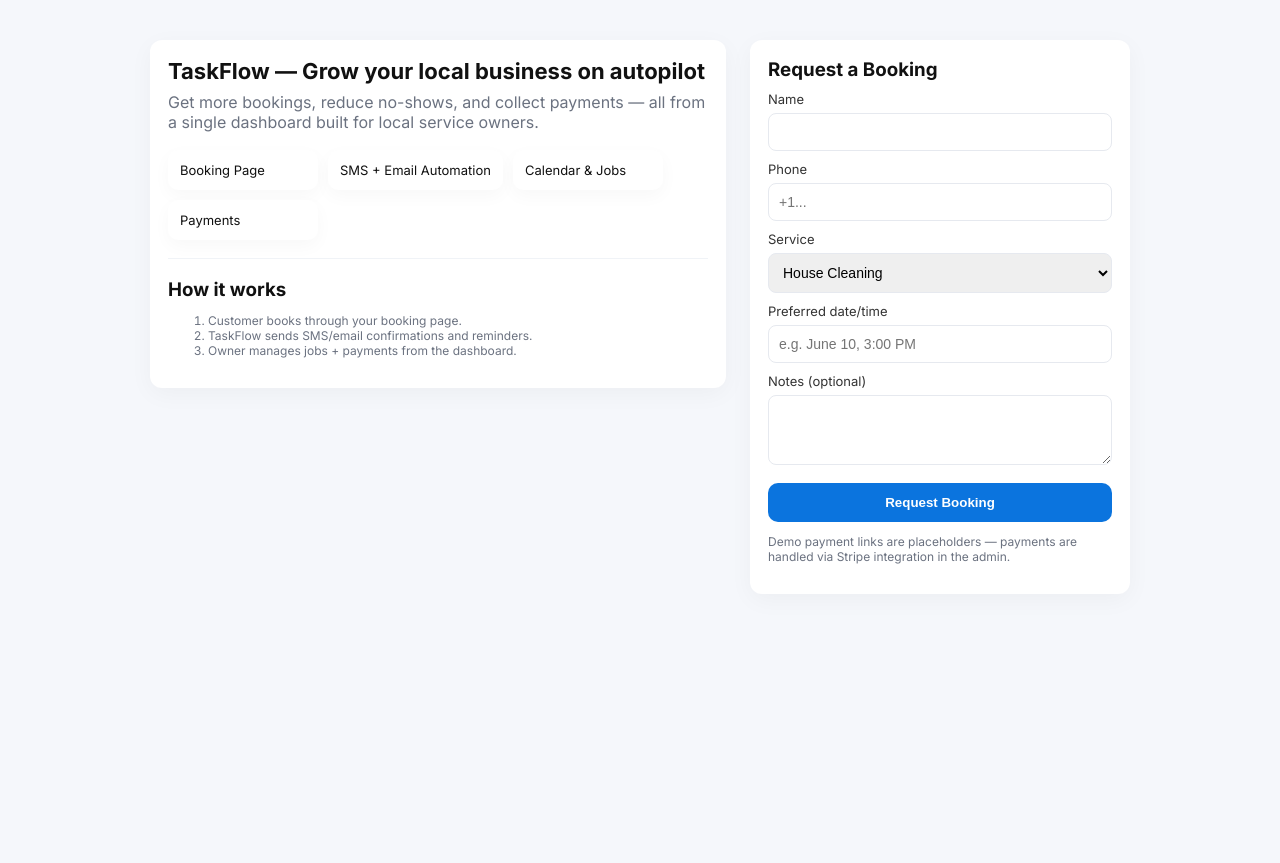
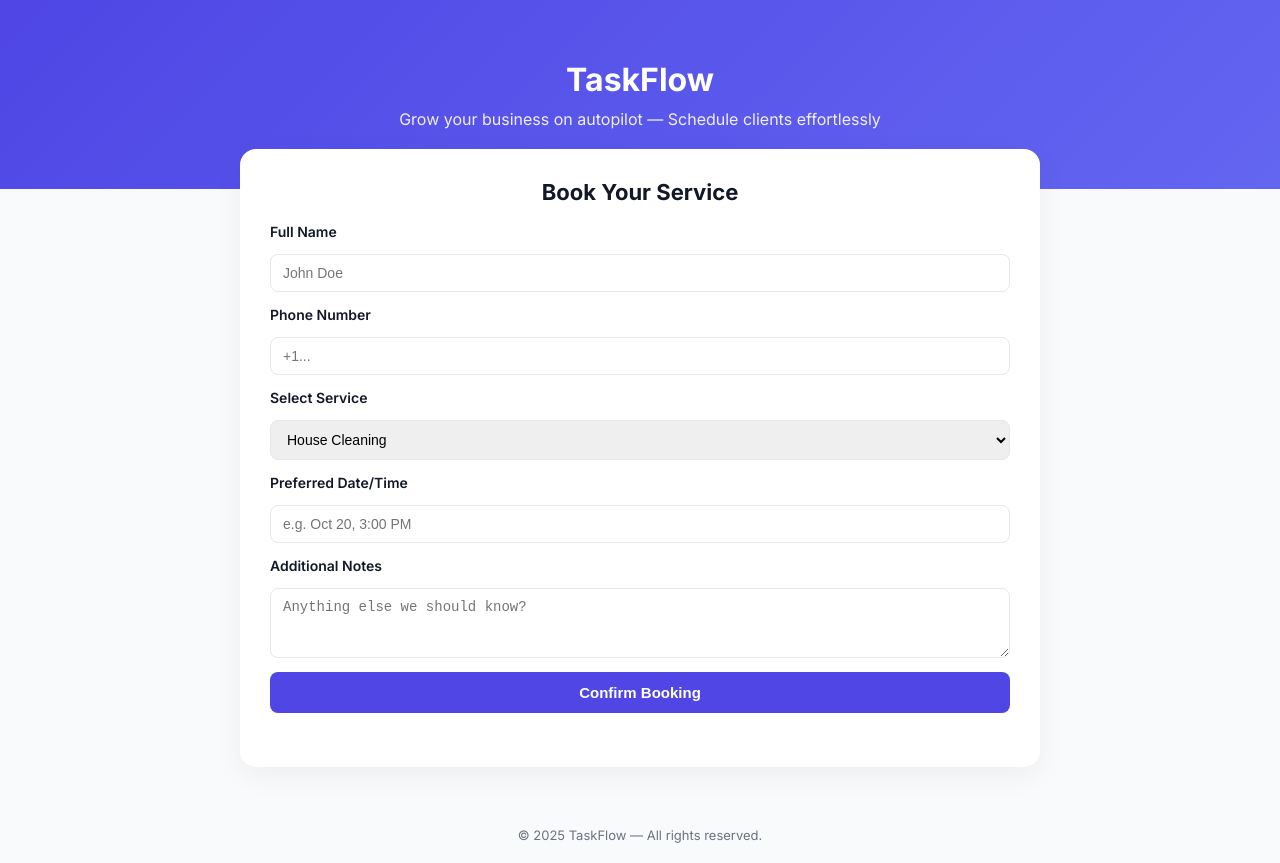
Before and after one commit to salmansdiodi02-stack/taskflow_mvp_v2, a React app: page frontend/index.html in a window 1280 px wide. Before the commit the page ends 800 px from the top, so only its background shows below. Built offline with nearby package versions, Linux system fonts and the light colour scheme.

Commit message:
Redesigned booking form to modern layout

```diff
--- a/frontend/index.html
+++ b/frontend/index.html
@@ -2,81 +2,127 @@
 <html lang="en">
 <head>
   <meta charset="utf-8" />
-  <meta name="viewport" content="width=device-width,initial-scale=1" />
-  <title>TaskFlow — Book a Job</title>
+  <meta name="viewport" content="width=device-width, initial-scale=1" />
+  <title>TaskFlow — Book Your Service</title>
   <link href="https://fonts.googleapis.com/css2?family=Inter:wght@400;600;700&display=swap" rel="stylesheet">
   <style>
-    :root{--bg:#f5f7fb;--card:#ffffff;--muted:#6b7280;--primary:#0b74de}
-    *{box-sizing:border-box}
-    body{font-family:Inter,system-ui,Arial;margin:0;padding:40px;background:var(--bg);color:#111}
-    .wrap{max-width:980px;margin:0 auto;display:grid;grid-template-columns:1fr 380px;gap:24px;align-items:start}
-    .hero{padding:28px;border-radius:14px;background:linear-gradient(180deg,#fff,#fbfdff);box-shadow:0 8px 30px rgba(15,23,42,0.06)}
-    h1{font-size:22px;margin:0 0 8px}
-    p.lead{margin:0 0 18px;color:var(--muted)}
-    .features{display:flex;gap:10px;flex-wrap:wrap}
-    .feature{background:#fff;padding:12px;border-radius:10px;box-shadow:0 6px 18px rgba(12,18,30,0.03);min-width:150px;font-size:13px}
-    .card{background:var(--card);padding:18px;border-radius:12px;box-shadow:0 6px 24px rgba(10,10,20,0.04)}
-    label{display:block;margin:10px 0 6px;font-size:13px;color:#333}
-    input,select,textarea{width:100%;padding:10px;border-radius:8px;border:1px solid #e6e9ef;font-size:14px}
-    button{margin-top:14px;width:100%;padding:12px;border-radius:10px;border:0;background:var(--primary);color:#fff;font-weight:700;cursor:pointer}
-    .note{font-size:13px;color:var(--muted);margin-top:8px}
-    .small{font-size:12px;color:var(--muted)}
-    .right{position:sticky;top:20px}
-    .pay{background:#0bda73;color:#033;display:inline-block;padding:8px 12px;border-radius:8px;margin-top:8px;text-decoration:none;font-weight:600}
+    :root {
+      --primary: #4f46e5;
+      --bg: #f9fafb;
+      --text: #111827;
+      --muted: #6b7280;
+      --card: #ffffff;
+    }
+    * { box-sizing: border-box; }
+    body {
+      font-family: 'Inter', sans-serif;
+      margin: 0;
+      padding: 0;
+      background: var(--bg);
+      color: var(--text);
+    }
+    header {
+      background: linear-gradient(135deg, var(--primary), #6366f1);
+      color: white;
+      text-align: center;
+      padding: 60px 20px;
+    }
+    header h1 { font-size: 32px; margin: 0 0 10px; }
+    header p { margin: 0; font-size: 16px; opacity: 0.9; }
+
+    main {
+      max-width: 800px;
+      margin: -40px auto 40px;
+      background: var(--card);
+      border-radius: 16px;
+      box-shadow: 0 8px 30px rgba(0,0,0,0.05);
+      padding: 30px;
+    }
+
+    h2 {
+      margin-top: 0;
+      text-align: center;
+      font-size: 22px;
+    }
+
+    form { display: flex; flex-direction: column; gap: 14px; }
+    label { font-weight: 600; font-size: 14px; }
+    input, select, textarea {
+      padding: 10px 12px;
+      border: 1px solid #e5e7eb;
+      border-radius: 8px;
+      font-size: 14px;
+    }
+
+    button {
+      background: var(--primary);
+      color: white;
+      padding: 12px;
+      border: none;
+      border-radius: 8px;
+      font-size: 15px;
+      font-weight: 600;
+      cursor: pointer;
+      transition: background 0.2s ease;
+    }
+    button:hover { background: #4338ca; }
+
+    .status {
+      text-align: center;
+      margin-top: 10px;
+      font-size: 14px;
+      color: var(--muted);
+    }
+
+    footer {
+      text-align: center;
+      padding: 20px;
+      font-size: 13px;
+      color: var(--muted);
+    }
   </style>
 </head>
 <body>
-  <div class="wrap">
-    <div class="hero card">
-      <h1>TaskFlow — Grow your local business on autopilot</h1>
-      <p class="lead">Get more bookings, reduce no-shows, and collect payments — all from a single dashboard built for local service owners.</p>
-      <div class="features">
-        <div class="feature">Booking Page</div>
-        <div class="feature">SMS + Email Automation</div>
-        <div class="feature">Calendar & Jobs</div>
-        <div class="feature">Payments</div>
-      </div>
+  <header>
+    <h1>TaskFlow</h1>
+    <p>Grow your business on autopilot — Schedule clients effortlessly</p>
+  </header>
 
-      <hr style="margin:18px 0;border:none;border-top:1px solid #f0f3f7">
+  <main>
+    <h2>Book Your Service</h2>
+    <form id="bookingForm">
+      <label for="name">Full Name</label>
+      <input id="name" name="name" placeholder="John Doe" required />
 
-      <h3 style="margin-bottom:8px">How it works</h3>
-      <ol class="small">
-        <li>Customer books through your booking page.</li>
-        <li>TaskFlow sends SMS/email confirmations and reminders.</li>
-        <li>Owner manages jobs + payments from the dashboard.</li>
-      </ol>
-    </div>
+      <label for="phone">Phone Number</label>
+      <input id="phone" name="phone" placeholder="+1..." required />
 
-    <div class="card right">
-      <h3 style="margin:0 0 10px">Request a Booking</h3>
-      <form id="bookingForm">
-        <label for="name">Name</label>
-        <input id="name" name="name" required />
-        <label for="phone">Phone</label>
-        <input id="phone" name="phone" required placeholder="+1..." />
-        <label for="service">Service</label>
+      <label for="service">Select Service</label>
       <select id="service" name="service">
         <option>House Cleaning</option>
         <option>Lawn Care</option>
         <option>Plumbing</option>
         <option>Painting</option>
       </select>
-        <label for="date">Preferred date/time</label>
-        <input id="date" name="date" placeholder="e.g. June 10, 3:00 PM" />
-        <label for="notes">Notes (optional)</label>
-        <textarea id="notes" name="notes" rows="3"></textarea>
-        <button type="submit">Request Booking</button>
-        <div class="note" id="status"></div>
-        <a class="pay" id="payLink" href="#" style="display:none">Pay Now (Demo)</a>
+
+      <label for="date">Preferred Date/Time</label>
+      <input id="date" name="date" placeholder="e.g. Oct 20, 3:00 PM" />
+
+      <label for="notes">Additional Notes</label>
+      <textarea id="notes" name="notes" rows="3" placeholder="Anything else we should know?"></textarea>
+
+      <button type="submit">Confirm Booking</button>
+      <div class="status" id="status"></div>
     </form>
-      <p class="small" style="margin-top:12px">Demo payment links are placeholders — payments are handled via Stripe integration in the admin.</p>
-    </div>
-  </div>
+  </main>
+
+  <footer>
+    © 2025 TaskFlow — All rights reserved.
+  </footer>
 
   <script>
     const form = document.getElementById('bookingForm');
     const status = document.getElementById('status');
-    const payLink = document.getElementById('payLink');
     form.addEventListener('submit', async (e) => {
       e.preventDefault();
       status.textContent = "Sending...";
@@ -89,26 +135,19 @@
       };
       try {
         const res = await fetch('https://taskflow-mvp-v2.onrender.com/api/leads', {
-
           method: 'POST',
           headers: {'Content-Type': 'application/json'},
           body: JSON.stringify(payload)
         });
         if(res.ok){
-          const data = await res.json();
-          status.textContent = "Thanks — your request was received. The business will follow up soon.";
+          status.textContent = "✅ Booking received! We’ll reach out shortly.";
           form.reset();
-          // show demo pay link (if returned)
-          if(data.payLink){
-            payLink.href = data.payLink;
-            payLink.style.display = "inline-block";
-          }
         } else {
           const txt = await res.text();
           status.textContent = "Error: " + txt;
         }
-      } catch(err){
-        status.textContent = "Network error — can't reach server.";
+      } catch {
+        status.textContent = "⚠️ Network error — server unreachable.";
       }
     });
   </script>
```
Lines whose indentation alone changed are shown as unchanged.
